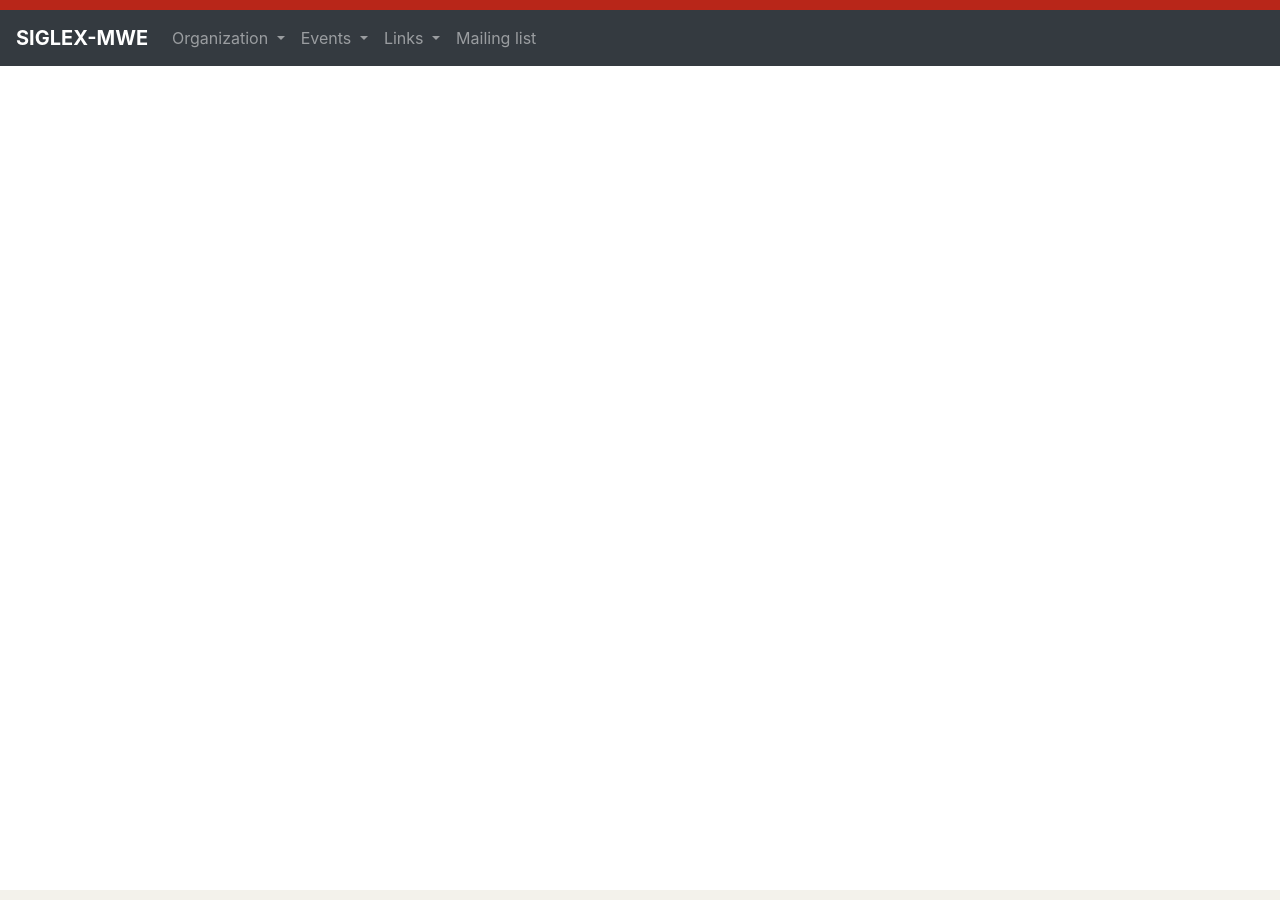
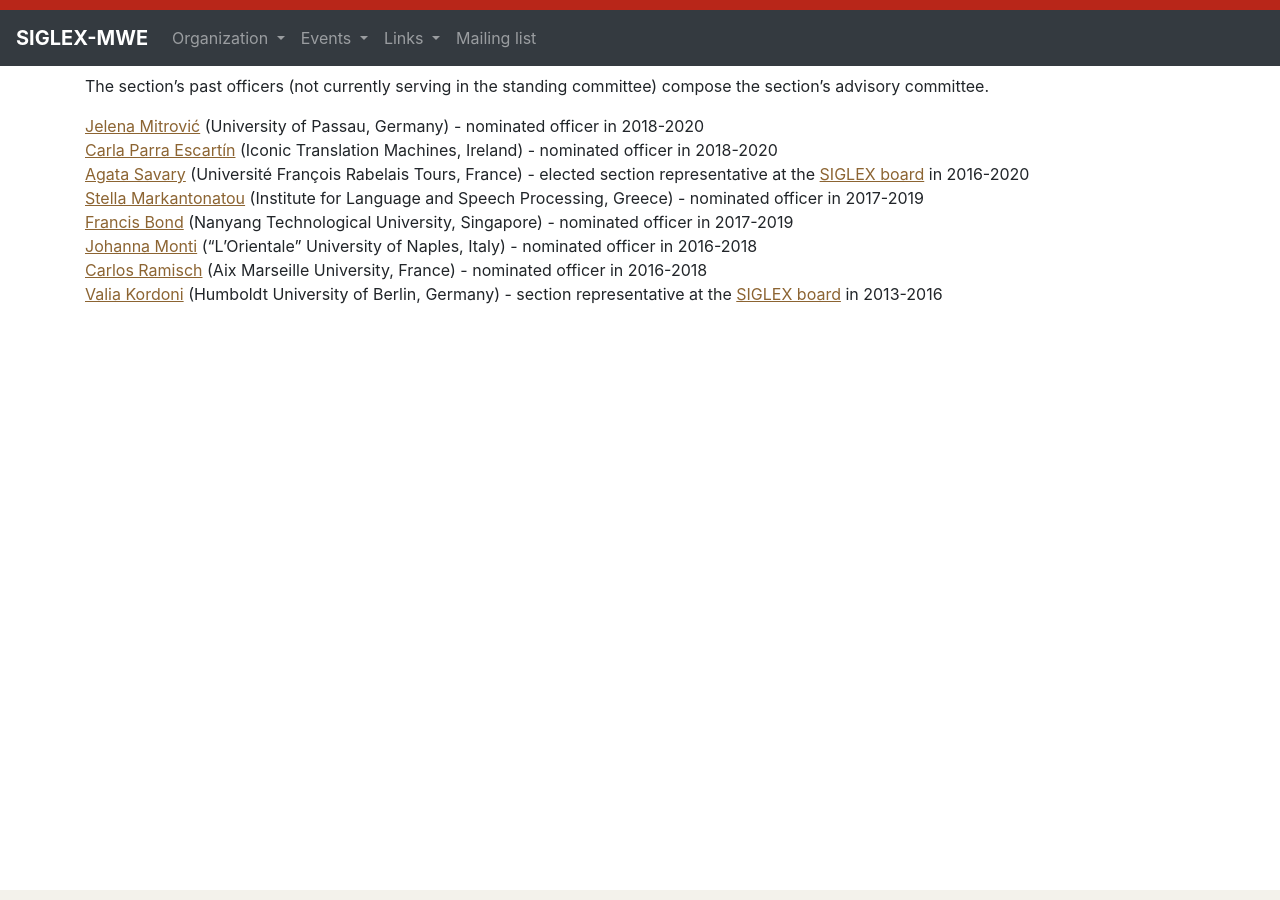
Before and after one commit to multiword/multiword.github.io, a Jekyll site: the page built from organization/advisorycommittee.md, in a window 1280 px wide. Built offline with Jekyll 4.4.1, drawn with Linux system fonts in a browser that asks for light colours.

Commit message:
Update advisorycommittee.md

```diff
--- a/organization/advisorycommittee.md
+++ b/organization/advisorycommittee.md
@@ -2,3 +2,13 @@
 title: Home
 layout: default
 ---
+The section's past officers (not currently serving in the standing committee) compose the section's advisory committee.
+
+[Jelena Mitrović](https://www.linkedin.com/in/jelena-mitrovi%C4%87-78354711/) (University of Passau, Germany) - nominated officer in 2018-2020
+[Carla Parra Escartín](https://sites.google.com/site/carlaparraescartin/) (Iconic Translation Machines, Ireland) - nominated officer in 2018-2020
+[Agata Savary](http://www.info.univ-tours.fr/~savary/) (Université François Rabelais Tours, France) - elected section representative at the [SIGLEX board](https://siglex.org/board/2016.html) in 2016-2020
+[Stella Markantonatou](http://www.ilsp.gr/en/profile/staff?view=member&id=38&task=show) (Institute for Language and Speech Processing, Greece) - nominated officer in 2017-2019
+[Francis Bond](https://www3.ntu.edu.sg/home/fcbond/) (Nanyang Technological University, Singapore) - nominated officer in 2017-2019
+[Johanna Monti](https://www.linkedin.com/in/johanna-monti-03553310/) ("L'Orientale" University of Naples, Italy) - nominated officer in 2016-2018
+[Carlos Ramisch](https://pageperso.lis-lab.fr/carlos.ramisch/) (Aix Marseille University, France) - nominated officer in 2016-2018
+[Valia Kordoni](https://www.angl.hu-berlin.de/department/staff-faculty/academic/kordoni) (Humboldt University of Berlin, Germany) - section representative at the [SIGLEX board](https://siglex.org/board/2013.html) in 2013-2016
```
